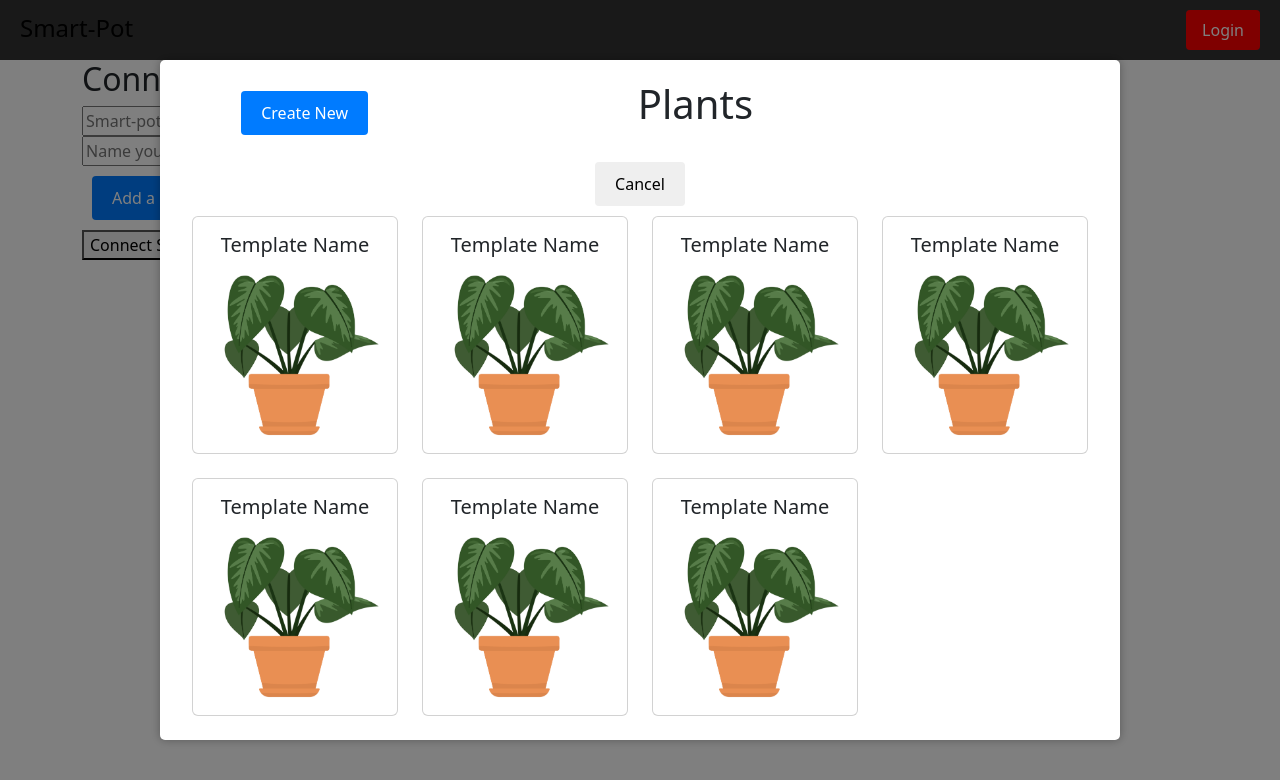
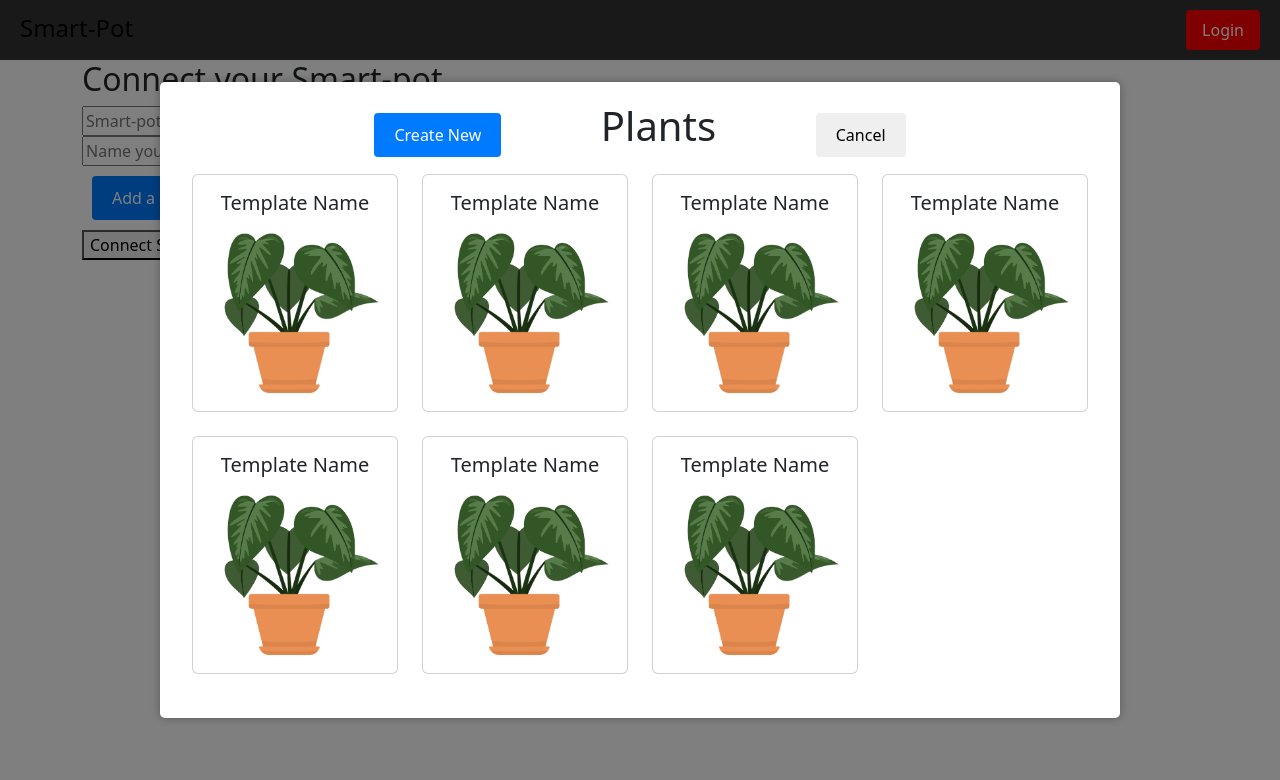
Before and after one commit to Zenbax/smart-pot, a React (Create React App) app in the folder Frontend/: page /connect in a window 1280 px wide. Both pictures are taken after a click on the label "Add a plant". Shown: the top 780 px of the page. Built offline with nearby package versions, Linux system fonts and the light colour scheme.

Commit message:
link til create plant

```diff
--- a/Frontend/src/Components/PlantAddPopUp.js
+++ b/Frontend/src/Components/PlantAddPopUp.js
@@ -1,4 +1,5 @@
 import React, { useState } from 'react';
+import { Link } from 'react-router-dom';
 import PlantTemp from '../Components/PlantTemplate';
 import '../Styling/PlantAddPopUp.css';
 
@@ -15,7 +16,7 @@ const PlantCreatePopUp = ({ handlePopUpAction, plantName, minSoilMoisture, water
         <div className="plantAdd-pop-up-container">
             <div className="plantAdd-pop-up">
                 <div className="container-fluid">
-                    <button onClick={() => handlePopUpAction('create')} className="create-button">Create New</button>
+                    <Link to="/plant_overview"><button className="create-button">Create New </button></Link>
                     <h1 className="text-center mb-4">Plants</h1>
                     <button onClick={() => handlePopUpAction('cancel')} className="cancel-button">Cancel</button>
                     <div className="row">
--- a/Frontend/src/Styling/PlantAddPopUp.css
+++ b/Frontend/src/Styling/PlantAddPopUp.css
@@ -12,8 +12,8 @@
 }
 
 .plantAdd-pop-up-container h1 {
-  margin-left: 29%;
-  margin-right: 33%;
+  margin-left: 10%;
+  margin-right: 10%;
 }
 
 .plantAdd-pop-up {
```
